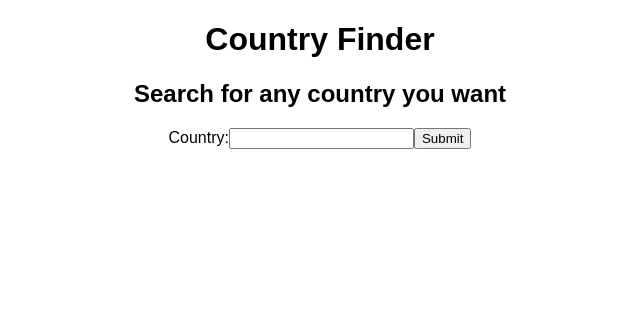
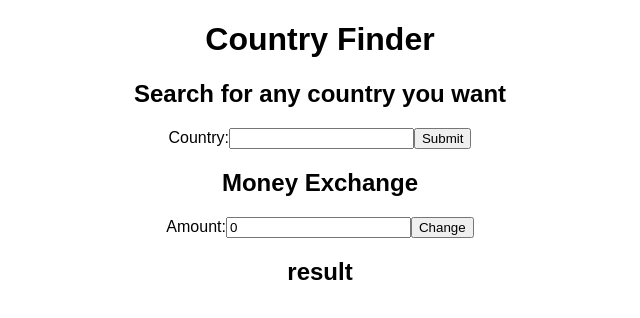
Before and after one commit to jarasmar/Anyfin, a React (Create React App) app: page / in a window 1280 px wide. Shown: the top 318 px of the page, without its empty margins (320-960 px from the left). Built offline with nearby package versions, Linux system fonts and the light colour scheme.

Commit message:
Add api calls for currency exchange (not displaying data yet)

```diff
--- a/package.json
+++ b/package.json
@@ -11,6 +11,7 @@
     "react-scripts": "3.4.3"
   },
   "devDependencies": {
+    "dotenv": "^8.2.0",
     "typescript": "3.8.3"
   },
   "scripts": {
--- a/src/App.js
+++ b/src/App.js
@@ -6,35 +6,63 @@ class App extends Component {
   constructor(props) {
     super(props);
     this.state = {
-      error: null,
-      isLoaded: false,
       country: "",
-      countryDetails: []
+      countryDetails: [],
+      money: 0,
+      moneyDetails: []
     };
 
-    this.handleChange = this.handleChange.bind(this);
-    this.handleSubmit = this.handleSubmit.bind(this);
+    this.handleCountryChange = this.handleCountryChange.bind(this);
+    this.handleCountrySubmit = this.handleCountrySubmit.bind(this);
+
+    this.handleMoneyChange = this.handleMoneyChange.bind(this);
+    this.handleMoneySubmit = this.handleMoneySubmit.bind(this);
   }
 
-  handleChange(event) {
+  handleCountryChange(event) {
     this.setState({ country: event.target.value });
   }
 
-  handleSubmit(event) {
+  handleCountrySubmit(event) {
     axios
       .get(`https://restcountries.eu/rest/v2/name/${this.state.country}`)
       .then(
         (result) => {
           this.setState({
-            isLoaded: true,
             countryDetails: result.data
           });
         },
         (error) => {
           this.setState({
-            isLoaded: true,
-            error
+            country: "Enter a valid input"
           });
+          console.log(error);
+        }
+      );
+
+    event.preventDefault();
+  }
+
+  handleMoneyChange(event) {
+    this.setState({ money: event.target.value });
+  }
+
+  handleMoneySubmit(event) {
+    axios
+      .get(`https://api.exchangeratesapi.io/latest?base=SEK&symbols=${this.state.countryDetails[0].currencies[0].code}`)
+      .then(
+        (result) => {
+          this.setState({
+            moneyDetails: result.data
+          });
+
+          console.log(this.state.moneyDetails.rates);
+        },
+        (error) => {
+          this.setState({
+            money: "Enter a valid input"
+          });
+          console.log(error);
         }
       );
 
@@ -42,28 +70,28 @@ class App extends Component {
   }
 
   render() {
-    const { error, isLoaded, countryDetails } = this.state;
+    const { countryDetails, moneyDetails } = this.state;
 
     return (
       <div className="App">
         <h1> Country Finder </h1>
 
-        <div className="form">
+        <div className="country-form">
           <h2> Search for any country you want </h2>
-          <form onSubmit={this.handleSubmit}>
+          <form onSubmit={this.handleCountrySubmit}>
             <label>
               Country:
               <input
                 type="text"
                 value={this.state.country}
-                onChange={this.handleChange}
+                onChange={this.handleCountryChange}
               />
             </label>
             <input type="submit" value="Submit" />
           </form>
         </div>
 
-        <div className="result">
+        <div className="country-result">
           <ul>
             {countryDetails.map((item) => (
               <li key={item.name}>
@@ -75,6 +103,25 @@ class App extends Component {
             ))}
           </ul>
         </div>
+
+        <div className="money-form">
+          <h2> Money Exchange </h2>
+          <form onSubmit={this.handleMoneySubmit}>
+            <label>
+              Amount:
+              <input
+                type="number"
+                value={this.state.money}
+                onChange={this.handleMoneyChange}
+              />
+            </label>
+            <input type="submit" value="Change" />
+          </form>
+        </div>
+
+        <div className="money-result">
+          <h2> result </h2>
+        </div>
       </div>
     );
   }
```
Also changed, not shown: 1 other file (tests, documents, lock files or other folders).
